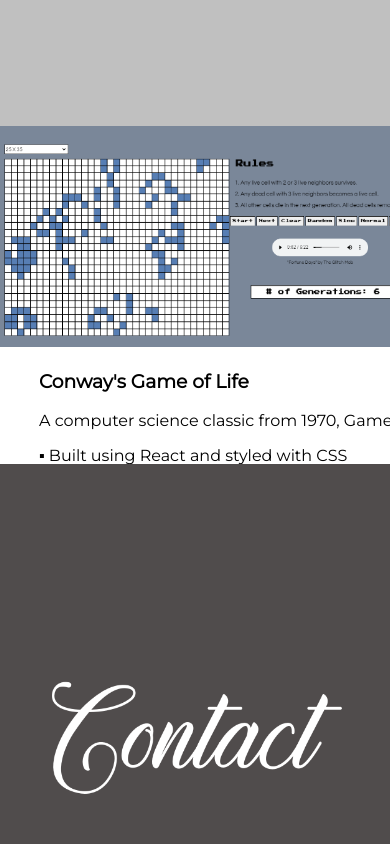
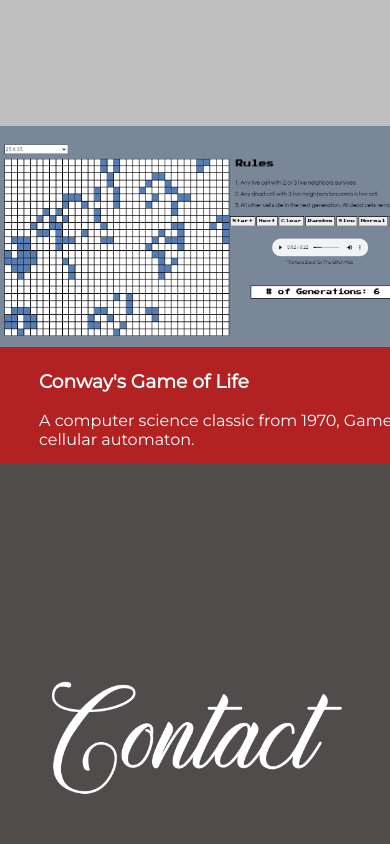
Before and after one commit to MicheSi/portfolio-react, a React (Create React App) app: page / in a window 390 px wide. Shown: the part 2180-3024 px from the top of the page. Built offline with nearby package versions, Linux system fonts and the light colour scheme.

Commit message:
made styling changes

```diff
--- a/src/App.css
+++ b/src/App.css
@@ -104,9 +104,10 @@ nav a:hover {
 }
 
 .life h3, .life p, .ddt h3, .ddt p, .gigapet h3, .gigapet p, .farmfresh h3, .farmfresh p, .amiibo h3, .amiibo p {
-  width: 700px;
+  width: 175%;
   text-align: left;
   margin-left: 10%;
+  color: white;
 }
 
 .ddt img, .gigapet img, .farmfresh img, .amiibo img, .life img {
@@ -116,7 +117,7 @@ nav a:hover {
 .projectDiv {
   height: 100vh;
   overflow: auto;
-  background-color: white;
+  background-color: firebrick;
 }
 
 .projectDiv::-webkit-scrollbar {
@@ -187,6 +188,12 @@ footer {
 
   .titleDiv, .projectDiv, .contactDiv {
     height: 45vh;
+  }
+
+  .life h3, .life p, .ddt h3, .ddt p, .gigapet h3, .gigapet p, .farmfresh h3, .farmfresh p, .amiibo h3, .amiibo p {
+    width: 135%;
+    text-align: left;
+    margin-left: 10%;
   }
 
   .ddt img, .gigapet img, .farmfresh img, .amiibo img, .life img {
```
